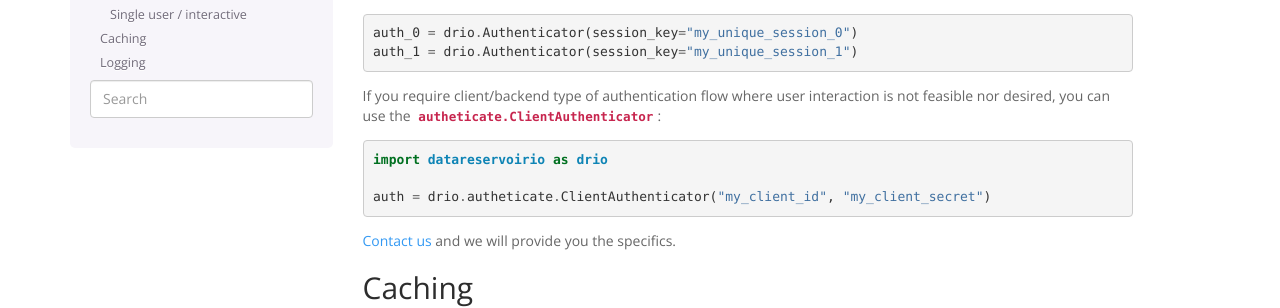
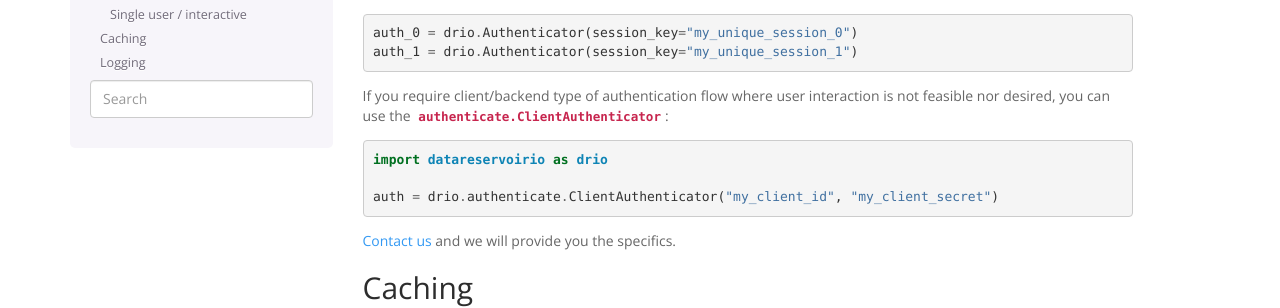
Before and after one commit to 4Subsea/drio-python, a Sphinx documentation site: the page built from docs/advanced_config.rst, in a window 1280 px wide and 900 px high, scrolled down 468 px. Shown: the part 151-459 px from the top of the window. Built offline with Sphinx 7.4.7, drawn with Linux system fonts in a browser that asks for light colours.

Commit message:
autheticate -> authenticate

```diff
--- a/docs/advanced_config.rst
+++ b/docs/advanced_config.rst
@@ -37,11 +37,11 @@ seperate::
 
 If you require client/backend type of authentication flow where user interaction
 is not feasible nor desired, you can use the
-:py:class:`autheticate.ClientAuthenticator`::
+:py:class:`authenticate.ClientAuthenticator`::
 
     import datareservoirio as drio
 
-    auth = drio.autheticate.ClientAuthenticator("my_client_id", "my_client_secret")
+    auth = drio.authenticate.ClientAuthenticator("my_client_id", "my_client_secret")
 
 :ref:`Contact us <support>` and we will provide you the specifics.
 
```
